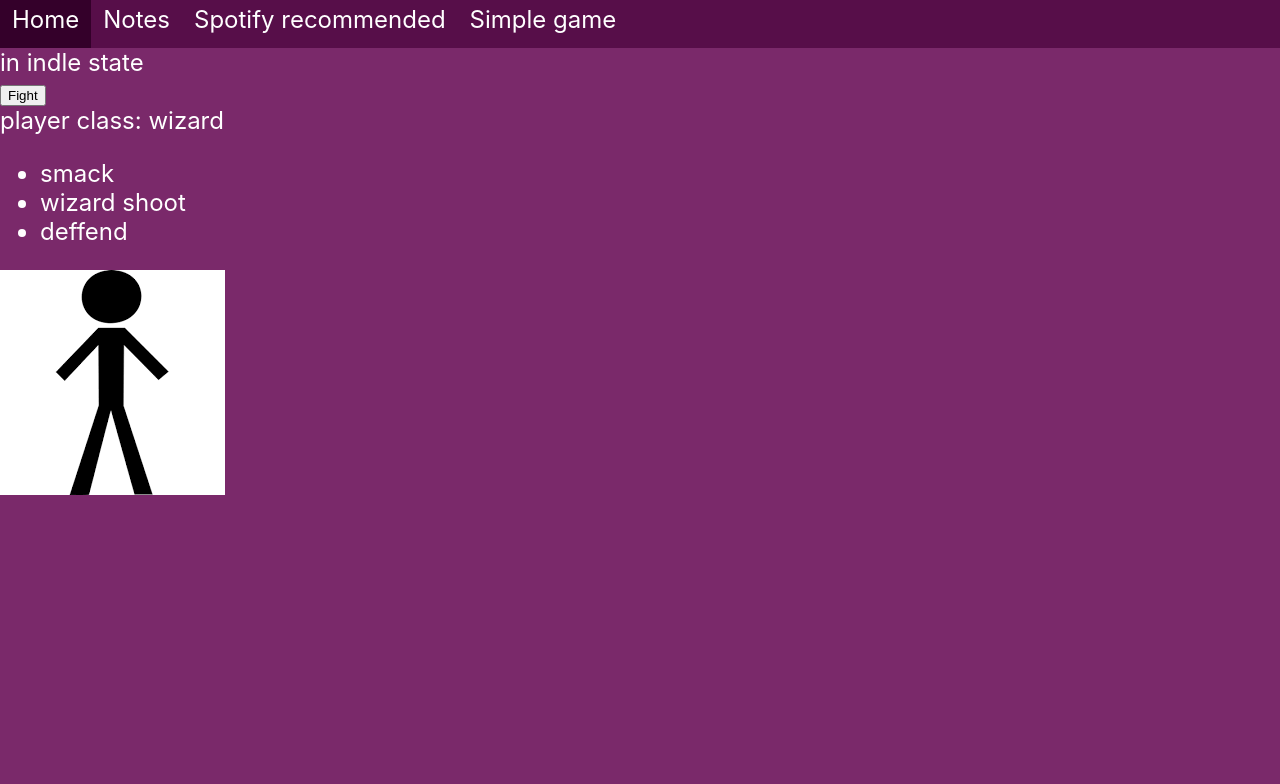
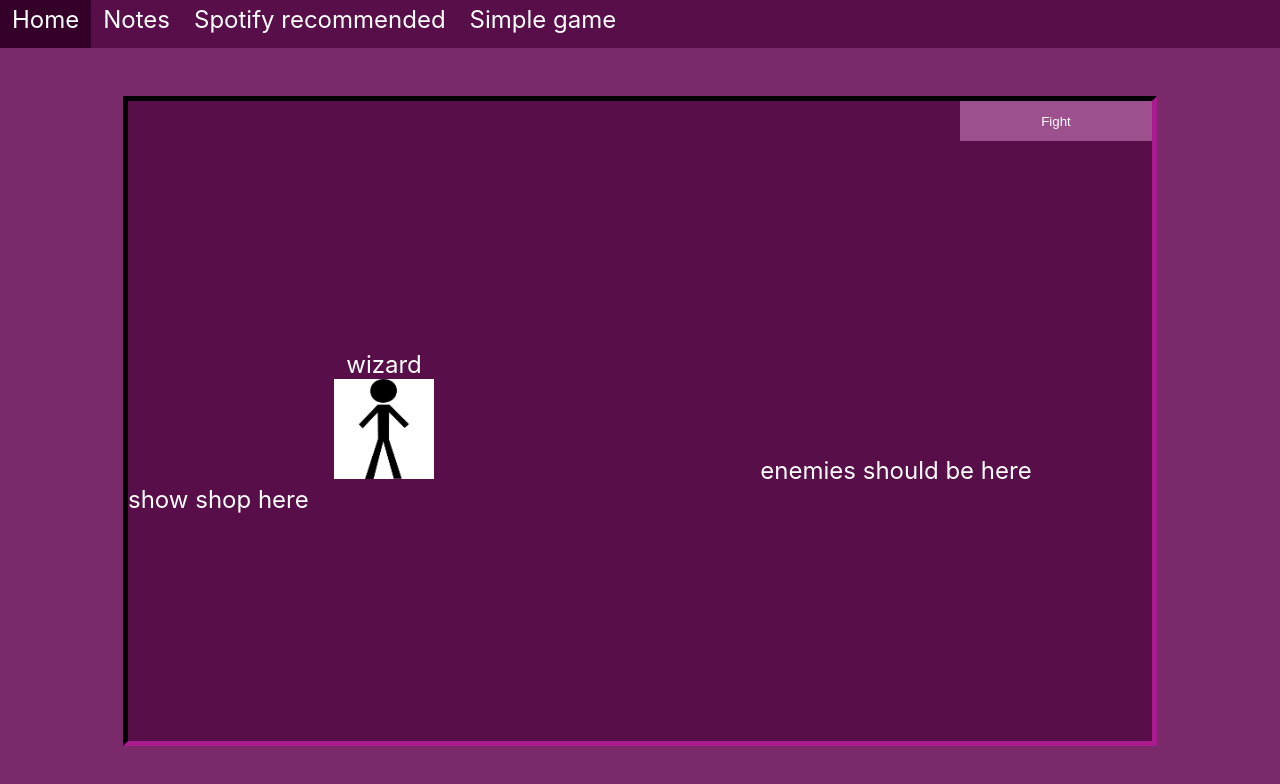
Before and after one commit to MatasSvarlys/blog, a React (Create React App) app: page /simpleRoguelite in a window 1280 px wide. Both pictures are taken after a click on the button "wizard". Shown: the top 784 px of the page. Built offline with nearby package versions, Linux system fonts and the light colour scheme.

Commit message:
structured the game screen with css

```diff
--- a/src/components/Game/ChooseClass.js
+++ b/src/components/Game/ChooseClass.js
@@ -1,5 +1,6 @@
 import { PlayerContext } from "./PlayerContext";
 import { useContext } from "react";
+import "../../css/Game/game.css"
 
 export default function ChooseClass(){
     const { setPlayer } = useContext(PlayerContext);
@@ -27,9 +28,9 @@ export default function ChooseClass(){
 
     return (
         <div className="choose-class">
-            <button className="wizard" onClick={setWizardClass}>wizard</button>
-            <button className="fighter" onClick={setFighterClass}>fighter</button>
-            <button className="tank" onClick={setTankClass}>tank</button>
+            <button className="button class-button" onClick={setWizardClass}>wizard</button>
+            <button className="button class-button" onClick={setFighterClass}>fighter</button>
+            <button className="button class-button" onClick={setTankClass}>tank</button>
         </div>
     );
 }
--- /dev/null
+++ b/src/components/Game/EnemyDisplay.js
@@ -0,0 +1,7 @@
+export default function EnemyDisplay(enemies){
+    return(
+        <div className="enemy-display half">
+            enemies should be here
+        </div>
+    );
+}
--- a/src/components/Game/GameIndex.js
+++ b/src/components/Game/GameIndex.js
@@ -3,13 +3,15 @@ import ChooseClass from "./ChooseClass";
 import Idle from "./Idle";
 import InFight from "./InFight";
 import { PlayerContext } from "./PlayerContext";
+import "../../css/Game/game.css"
 
 export default function GameIndex(){
     const [inFight, setInFight] = useState(false);
     const { player } = useContext(PlayerContext);
 
     return (
-        <>
+        <div className="game-index">
+            <div className="game-screen">
                 {player.playerClass === '' ? (
                     <ChooseClass/>
                 ) : (
@@ -19,6 +21,7 @@ export default function GameIndex(){
                         <Idle setInFight={setInFight} />
                     )
                 )}
-        </>
+            </div>
+        </div>
     );
 }
--- a/src/components/Game/Idle.js
+++ b/src/components/Game/Idle.js
@@ -1,14 +1,17 @@
 import PlayerDisplay from "./PlayerDisplay";
+import ShopDisplay from "./ShopDisplay";
+import EnemyDisplay from "./EnemyDisplay";
+import "../../css/Game/game.css"
 
 export default function Idle({setInFight}){
-
-
     return(
         <>
-            <div>in indle state</div>
-            <button onClick={() => setInFight(true)}>Fight</button>
-            <PlayerDisplay />
-            <div className="shop"></div>
+            <button className="button fight-button" onClick={() => setInFight(true)}>Fight</button>
+            <div className="top-half">
+                <PlayerDisplay />
+                <EnemyDisplay enemies={''} />
+            </div>
+            <ShopDisplay />
         </>
     );
 }
--- a/src/components/Game/PlayerDisplay.js
+++ b/src/components/Game/PlayerDisplay.js
@@ -8,8 +8,10 @@ export default function PlayerDisplay(){
     const {player} = useContext(PlayerContext);
 
     return(
-        <div className="player">
-            <div className='class-name'>player class: {player.playerClass}</div>
+        <div className="player half">
+            <div className='class-name'>{player.playerClass}</div>
+            <div className="player-picture">
+                <img className="pic" src={playerPicture} alt="Player" />
                 <div className="player-abilities">
                     <ul>
                         {player.abilities.map((ability, index) => {
@@ -17,8 +19,6 @@ export default function PlayerDisplay(){
                         })}
                     </ul>
                 </div>
-            <div className="player-picture">
-                <img src={playerPicture} alt="Player" />
             </div>
         </div>
     );
--- a/src/components/Game/ShopDisplay.js
+++ b/src/components/Game/ShopDisplay.js
@@ -0,0 +1,7 @@
+export default function ShopDisplay(){
+    return(
+        <div className="shop-display">
+            show shop here
+        </div>
+    );
+}
--- /dev/null
+++ b/src/css/Game/game.css
@@ -0,0 +1,111 @@
+@import url("../variables.css");
+
+.choose-class{
+    height: 100%;
+    width: 100%;
+    justify-content: center;
+    align-items: center;
+    display: flex;
+}
+
+.game-index{
+    display: flex;
+    justify-content: center;
+}
+
+.game-screen{
+    position: relative;
+    border-color: var(--darker1);
+    border-width: 5px;
+    border-style: inset;
+    /* display: flex;
+    flex-direction: column; */
+    height: 80vh;
+    width: 80vw;
+    margin-top: 2rem;
+    background-color: var(--darker1);
+}
+
+.button{
+    background-color: var(--lighter1);
+    color: var(--text-color);
+    transition: 0.5s;
+    border-style: hidden;
+}
+
+.button:hover{
+    background-color: var(--lighter2);
+    color: var(--text-highlight);
+}
+
+.button.class-button{
+    height: 20vh;
+    width: 20vw;
+    margin: 10%;
+    font-size: 2rem;
+}
+
+.button.fight-button{
+    position: absolute;
+    top: 0;
+    right: 0;
+    height: 5vh;
+    width: 15vw;
+}
+
+.player-abilities {
+    display: none; /* Initially hidden */
+    position: absolute;
+    top: 100%; /* Position below the player-picture */
+    left: 50%;
+    transform: translateX(-50%);
+    background-color: var(--lighter1); /* Example background color */
+    border: 1px solid var(--darker1);
+    padding: 1rem;
+    /* border-color: red;
+    border-width: 5px;
+    border-style: solid; */
+}
+
+.top-half {
+    height: 60%;
+    display: flex;
+    flex-direction: row;
+}
+
+.half{
+    display: flex;
+    flex-direction: column;
+    justify-content: end;
+    align-items: center;
+    height: 100%;
+    width: 50%;
+}
+
+.player{
+    position: relative;
+}
+
+.pic:hover + .player-abilities {
+    display: block;
+}
+
+.player-picture {
+    position: relative;
+}
+
+.player-abilities ul {
+    list-style: none;
+    margin: 0;
+    padding: 0;
+}
+
+.player-abilities li {
+    margin-bottom: 0.5rem;
+}
+
+/* Optional styles for the player-picture */
+.player-picture img {
+    width: 100px; /* Adjust as necessary */
+    height: auto;
+}
--- a/src/css/variables.css
+++ b/src/css/variables.css
@@ -4,5 +4,7 @@
     --darker2: #34002A;
     --lighter1: #9D508E;
     --lighter2: #C184B6;
+    --text-color: white;
+    --text-highlight: var(--darker2);
     font-size: 24px;
 }
```
Lines whose indentation alone changed are shown as unchanged.
